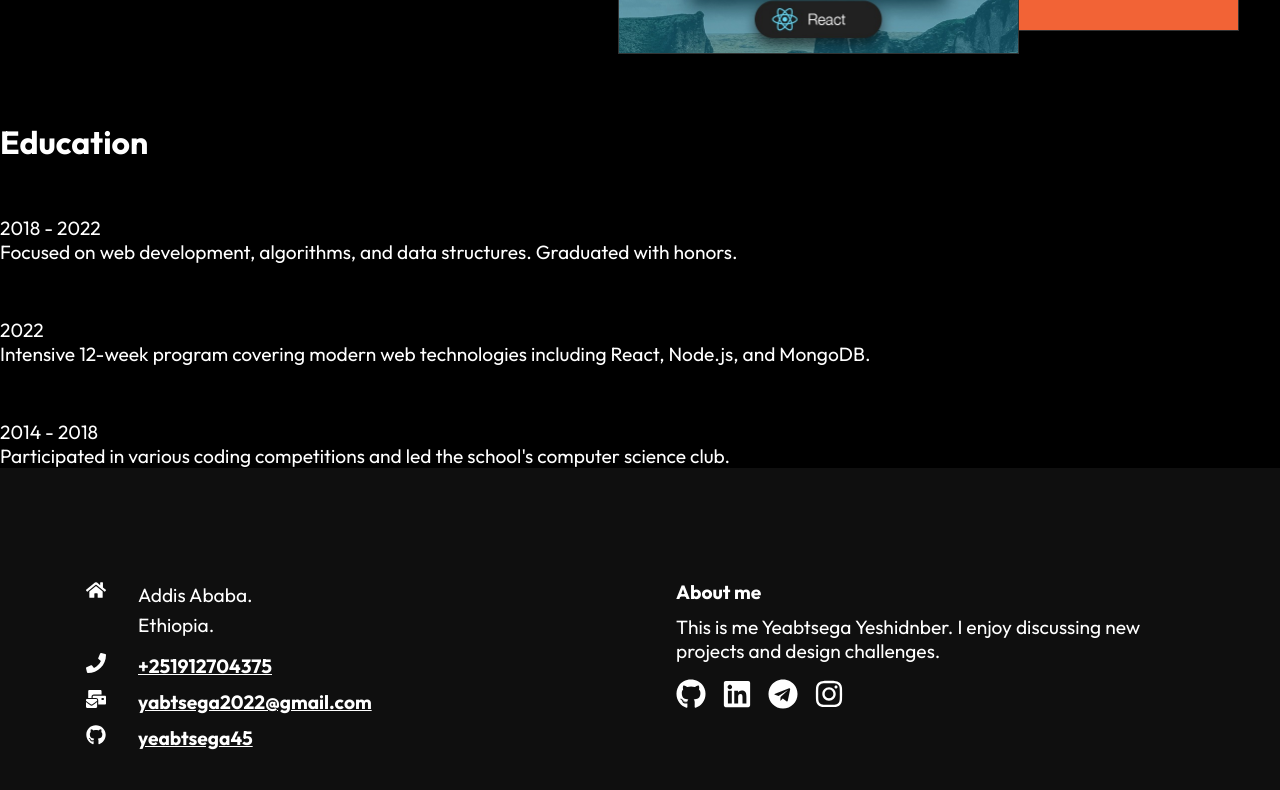
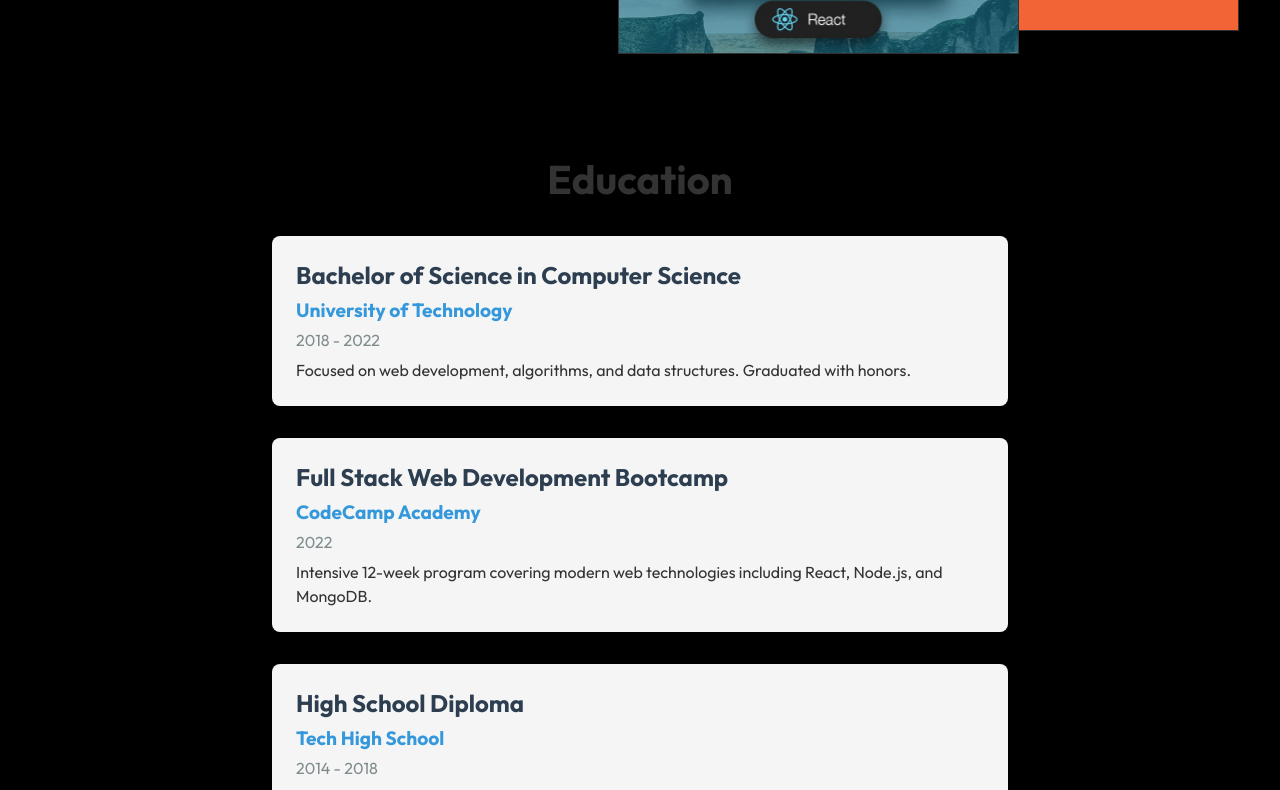
Before and after one commit to yeabtsega45/My-Portfolio, a React (Create React App) app: page /about in a window 1280 px wide. Shown: the part 840-1630 px from the top of the page. Built offline with nearby package versions, Linux system fonts and the light colour scheme.

Commit message:
add Education css

```diff
--- /dev/null
+++ b/src/Components/Education.css
@@ -0,0 +1,63 @@
+.education-container {
+    max-width: 800px;
+    margin: 0 auto;
+    padding: 2rem;
+    font-family: Arial, sans-serif;
+}
+.education-title {
+    text-align: center;
+    color: #333;
+    font-size: 2.5rem;
+    margin-bottom: 2rem;
+}
+.education-list {
+    display: flex;
+    flex-direction: column;
+    gap: 2rem;
+}
+.education-item {
+    background-color: #f5f5f5;
+    border-radius: 8px;
+    padding: 1.5rem;
+    box-shadow: 0 2px 4px rgba(0, 0, 0, 0.1);
+    transition: transform 0.2s ease-in-out;
+}
+.education-item:hover {
+    transform: translateY(-5px);
+}
+.education-degree {
+    color: #2c3e50;
+    font-size: 1.5rem;
+    margin: 0 0 0.5rem 0;
+}
+.education-institution {
+    color: #3498db;
+    font-size: 1.2rem;
+    margin: 0 0 0.5rem 0;
+}
+.education-year {
+    color: #7f8c8d;
+    font-size: 1rem;
+    margin: 0 0 0.5rem 0;
+}
+.education-description {
+    color: #333;
+    font-size: 1rem;
+    line-height: 1.5;
+    margin: 0;
+}
+
+@media (max-width: 600px) {
+    .education-container {
+        padding: 1rem;
+    }
+    .education-title {
+        font-size: 2rem;
+    }
+    .education-degree {
+        font-size: 1.2rem;
+    }
+    .education-institution {
+        font-size: 1rem;
+    }
+}
--- a/src/Components/Education.js
+++ b/src/Components/Education.js
@@ -1,5 +1,6 @@
 import React from "react";
 import { EducationData } from "./EducationData";
+import "./Education.css";
 
 function Education() {
   return (
```
